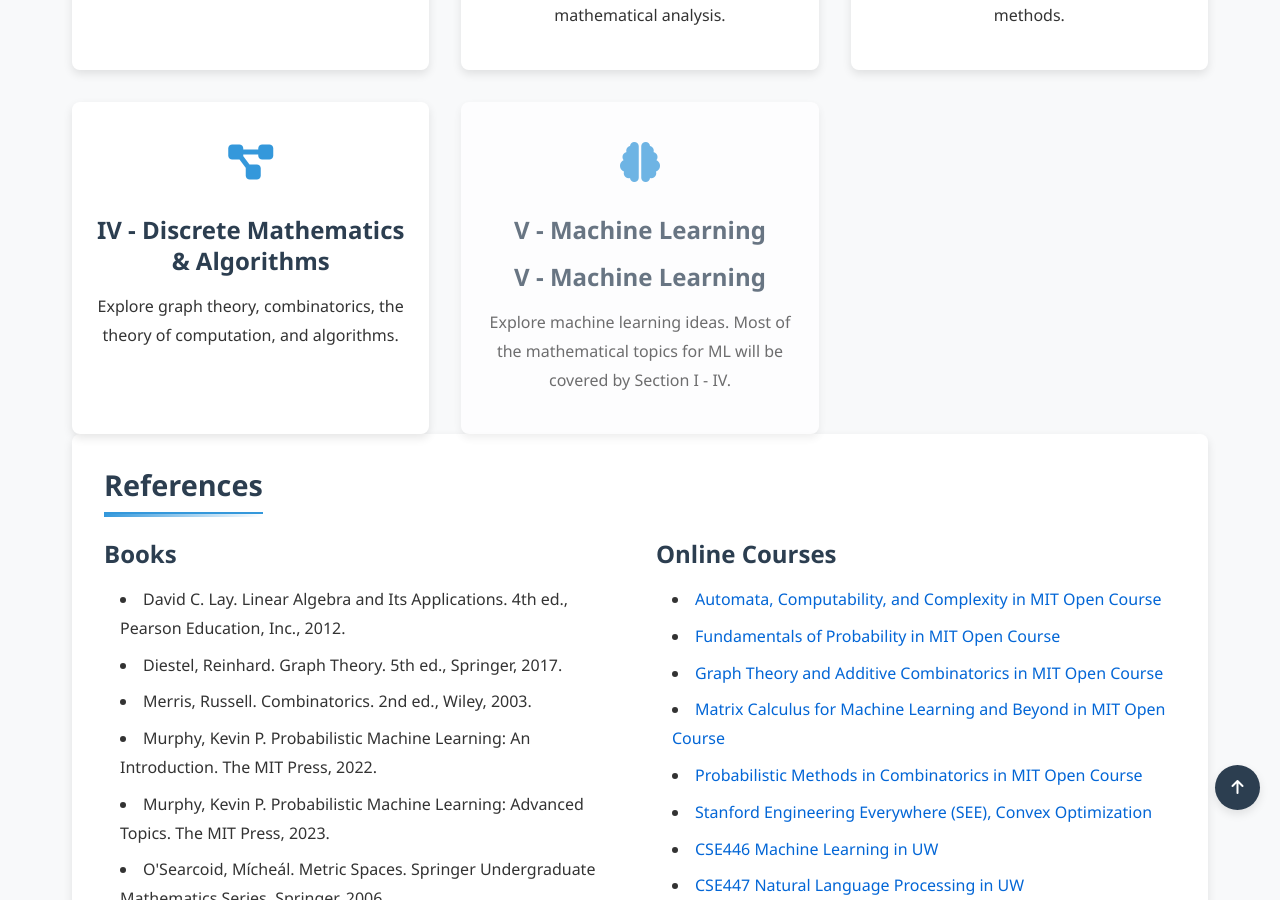
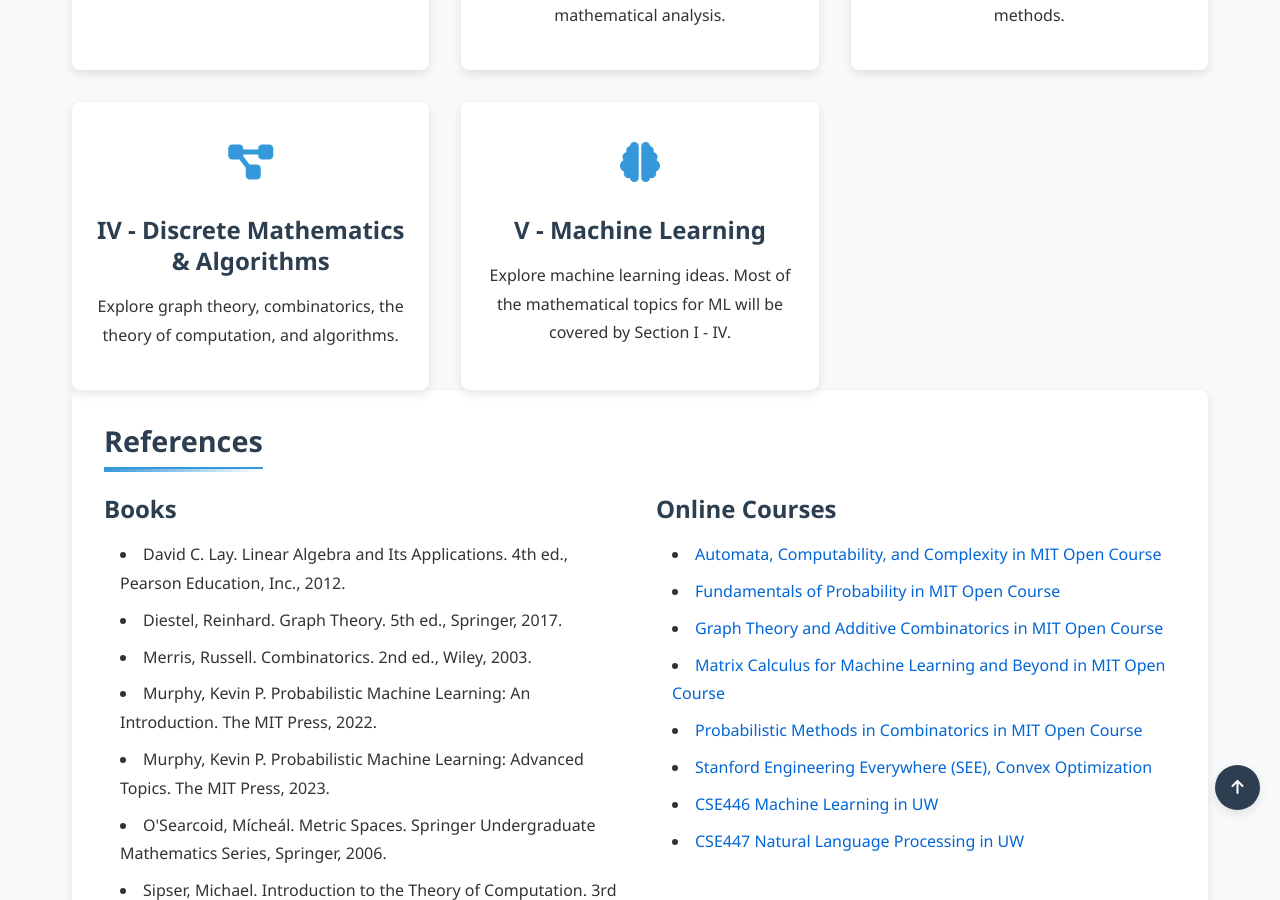
Before and after one commit to Yusukey01/yusukey01.github.io, a Jekyll site: the page built from index.html, in a window 1280 px wide and 900 px high, scrolled down 1394 px. Built offline with Jekyll 4.4.1, drawn with Linux system fonts in a browser that asks for light colours.

Commit message:
update NNs contents

```diff
--- a/index.html
+++ b/index.html
@@ -77,9 +77,8 @@ uses_python: false
                     <h3><a href="Mathematics/Discrete/discrete_math.html">IV - Discrete Mathematics & Algorithms</a></h3>
                     <p>Explore graph theory, combinatorics, the theory of computation, and algorithms.</p>
                 </div>
-                <div class="card card-disabled">
+                <div class="card">
                     <div class="card-icon"><i class="fas fa-brain"></i></div>
-                    <h3>V - Machine Learning</h3>
                     <h3><a href="Mathematics/Machine_learning/ml.html">V - Machine Learning</a></h3>
                     <p>Explore machine learning ideas. Most of the mathematical topics for ML will be covered by Section I - IV.</p>
                 </div>
```
